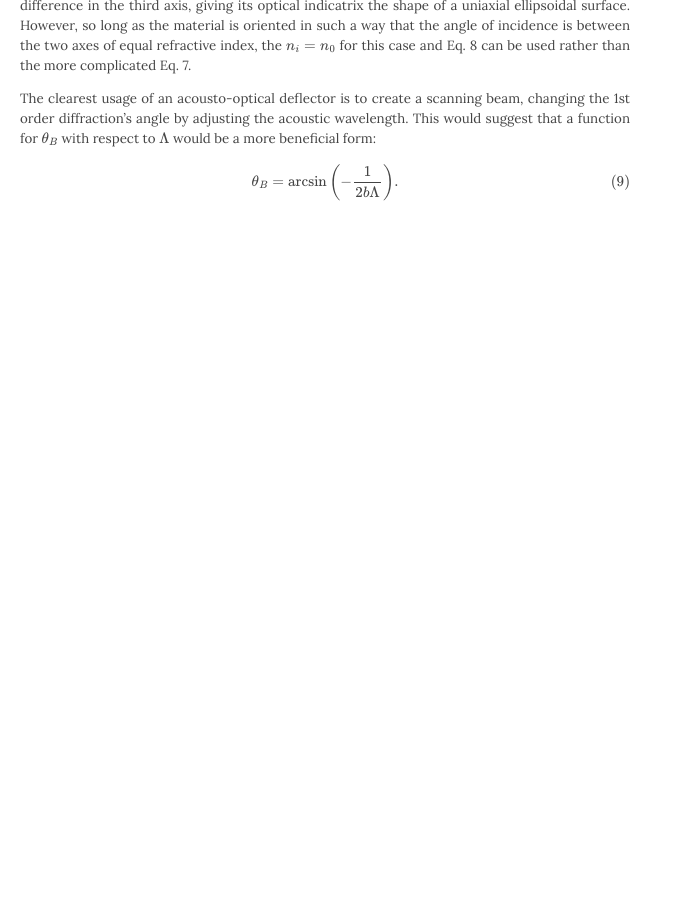
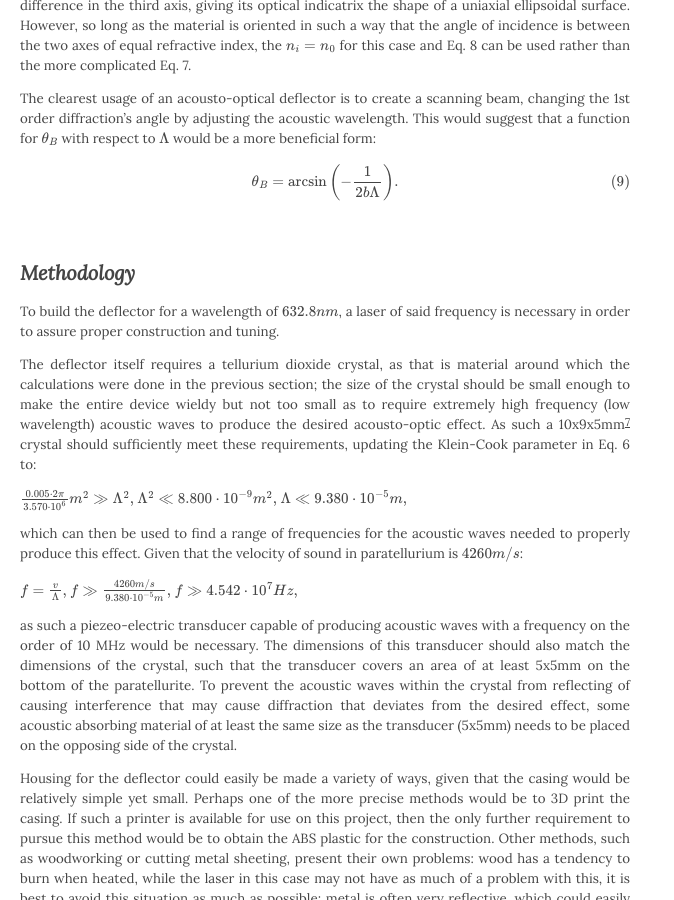
Before and after one commit to una-ada/anarchy.website, a Jekyll site: the page built from _posts/2016-10-17-acousto-optical.md, in a window 1280 px wide and 900 px high, scrolled down 1778 px. Shown: the whole window, without its empty margins (0-674 px from the left). Built offline with Jekyll 4.4.1, drawn with Linux system fonts in a browser that asks for light colours; some web fonts are replaced; our own code applies the rules of GitHub Pages for plain Markdown files; formulas are drawn with MathJax 3; before the commit the page ends 2428 px from its top, so only the background shows below that; some of the changed text lies outside the part shown.

Commit message:
Added Building an Acousto-Optical Deflector

```diff
--- a/_posts/2016-10-17-acousto-optical.md
+++ b/_posts/2016-10-17-acousto-optical.md
@@ -104,3 +104,70 @@ This would suggest that a function for $\theta_B$ with respect to $\Lambda$
 would be a more beneficial form:
 
 $$\theta_B=\arcsin\left(-\frac{1}{2b\Lambda}\right).\tag9$$
+
+## Methodology
+
+To build the deflector for a wavelength of $632.8nm$, a laser of said frequency
+is necessary in order to assure proper construction and tuning.
+
+The deflector itself requires a tellurium dioxide crystal, as that is material
+around which the calculations were done in the previous section; the size of the
+crystal should be small enough to make the entire device wieldy but not too
+small as to require extremely high frequency (low wavelength) acoustic waves to
+produce the desired acousto-optic effect. As such a
+10x9x5mm<sup><a href="#7">7</a></sup> crystal should sufficiently meet these
+requirements, updating the Klein-Cook parameter in Eq. 6 to:
+
+$$\frac{0.005\cdot2\pi}{3.570\cdot10^6}m^2\gg\Lambda^2,\tag{10a}$$
+$$\Lambda^2\ll8.800\cdot10^{-9}m^2,\tag{10b}$$
+$$\Lambda\ll9.380\cdot10^{-5}m,\tag{10c}$$
+
+which can then be used to find a range of frequencies for the acoustic waves
+needed to properly produce this effect. Given that the velocity of sound in
+paratellurium is $4260m/s$:
+
+$$f=\frac{v}\Lambda,\tag{11a}$$
+$$f\gg\frac{4260m/s}{9.380\cdot10^{-5}m},\tag{11b}$$
+$$f\gg 4.542\cdot10^7Hz,\tag{11c}$$
+
+as such a piezeo-electric transducer capable of producing acoustic waves with a
+frequency on the order of 10 MHz would be necessary. The dimensions of this
+transducer should also match the dimensions of the crystal, such that the
+transducer covers an area of at least 5x5mm on the bottom of the paratellurite.
+To prevent the acoustic waves within the crystal from reflecting of causing
+interference that may cause diffraction that deviates from the desired effect,
+some acoustic absorbing material of at least the same size as the transducer
+(5x5mm) needs to be placed on the opposing side of the crystal.
+
+Housing for the deflector could easily be made a variety of ways, given that the
+casing would be relatively simple yet small. Perhaps one of the more precise
+methods would be to 3D print the casing. If such a printer is available for use
+on this project, then the only further requirement to pursue this method would
+be to obtain the ABS plastic for the construction. Other methods, such as
+woodworking or cutting metal sheeting, present their own problems: wood has a
+tendency to burn when heated, while the laser in this case may not have as much
+of a problem with this, it is best to avoid this situation as much as possible;
+metal is often very reflective, which could easily cause an incident with a
+laser, though sufficient coating may prevent this, again it is best to avoid.
+
+<sup><a name="1">1</a></sup> H. Tanping, Y. Xiuying, Y. Dongmei, X. Hongji, 2010
+Int’l Conf. Comp., Mechatronics, Electrical Engineering, 156 (2010).
+
+<sup><a name="2">2</a></sup> Wwwf.Imperial.Ac.Uk (2013).
+
+<sup><a name="3">3</a></sup> Mt-Berlin.Com (Unpublished).
+
+<sup><a name="4">4</a></sup> Using a HeNe laser as the light source since it is
+the only laser with which I have experience. It is also worth noting that having
+a source with a predetermined polarization allows for a more complete
+understanding of the acousto-optic effect via experimentation, and the HeNe
+lasers kept in the UW-River Falls Phys. Dept. exhibit such properties.
+
+<sup><a name="5">5</a></sup> J. Appl. Phys. 43, 4489 (1972)
+
+<sup><a name="6">6</a></sup> Calculated using
+http://acoustooptics.phys.msu.su/dispersion.asp for paratellerium with an optic
+wavelength of 0.6328mkm.
+
+<sup><a name="7">7</a></sup> This size is based on the crystals available at
+http://www.unitedcrystals.com/TeO2.html .
```
Also changed, not shown: README.md (+1 -0 lines).
